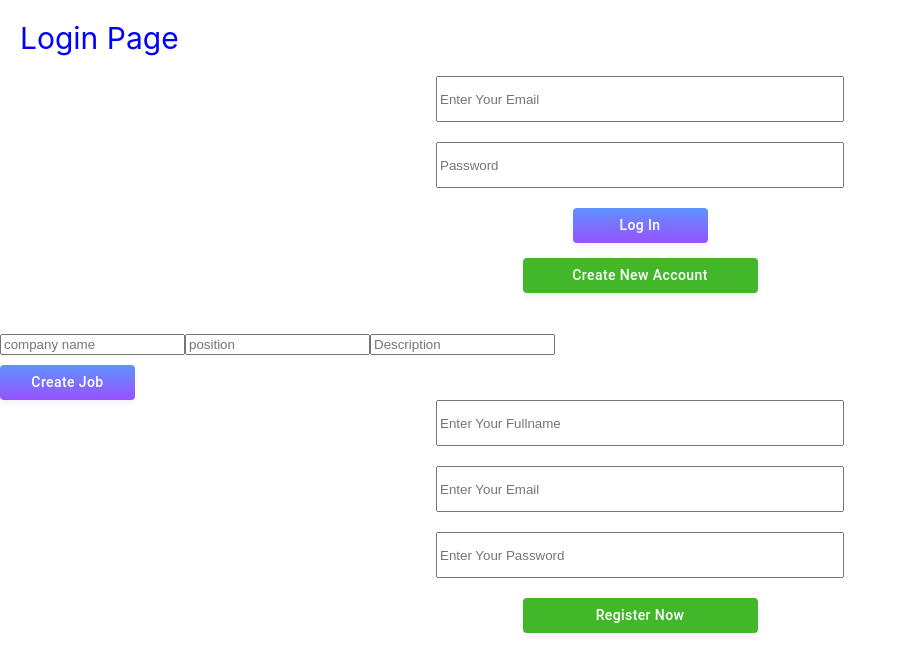
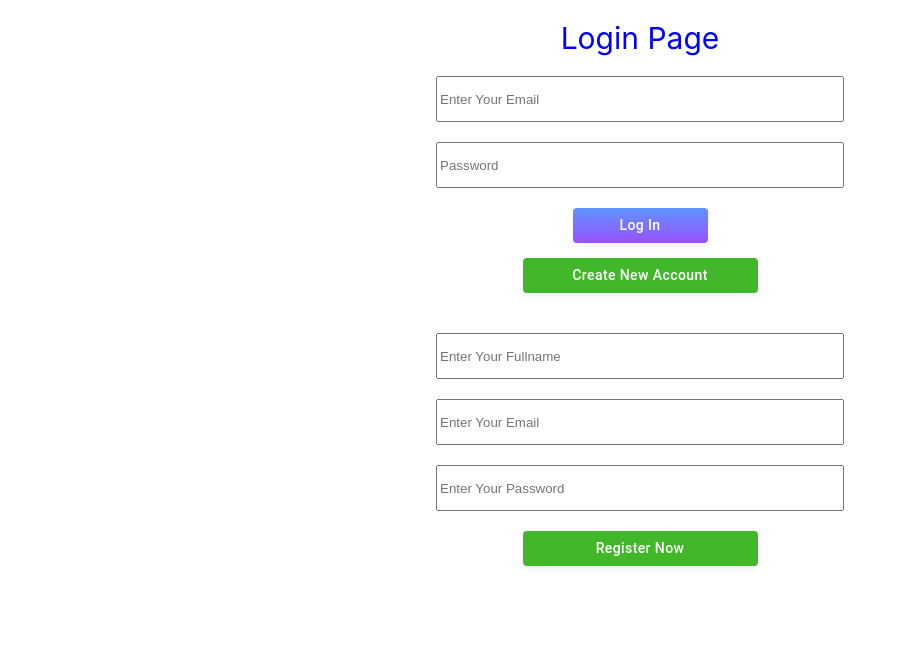
Before and after one commit to Reetika12/job-post-creation, a React (Create React App) app: page /Registarion in a window 1280 px wide. Shown: the top 672 px of the page, without its empty margins (0-907 px from the left). Built offline with nearby package versions, Linux system fonts and the light colour scheme.

Commit message:
added registration form on create account

```diff
--- a/src/App.js
+++ b/src/App.js
@@ -1,9 +1,7 @@
 import React from "react"
 import RegistrationForm from './Components/RegistrationForm'
 import {BrowserRouter as Router, Switch, Route} from 'react-router-dom'
-// import './App.css';
-// import JobList from './Components/jobList'
-import NewJobForm from './Components/NewJobForm'
+import LoginForm from './Components/LoginForm'
 class App extends React.Component {
 
   render()
@@ -11,7 +9,7 @@ class App extends React.Component {
     return (
       <Router>
         <div className="App">
-        <NewJobForm/>
+        <LoginForm/>
         <Route path="/Registarion" component={RegistrationForm}/>
        </div>
       </Router>
--- a/src/Styles/NewJobForm.css
+++ b/src/Styles/NewJobForm.css
@@ -25,7 +25,8 @@
     font-size: 10px;
   }
   .loginStyle{
-    align-items: center;
+    display: flex;
+    justify-content: center;
     font-size: 30px;
     padding: 20px;
     color: blue;
--- a/src/Styles/NewJobForm.scss
+++ b/src/Styles/NewJobForm.scss
@@ -24,7 +24,8 @@
     font-size: 10px;
   }
   .loginStyle{
-    align-items: center;
+    display: flex;
+    justify-content: center;
     font-size: 30px;
     padding: 20px;
     color: blue;
```
Also changed, not shown: 1 other file (tests, documents, lock files or other folders).
